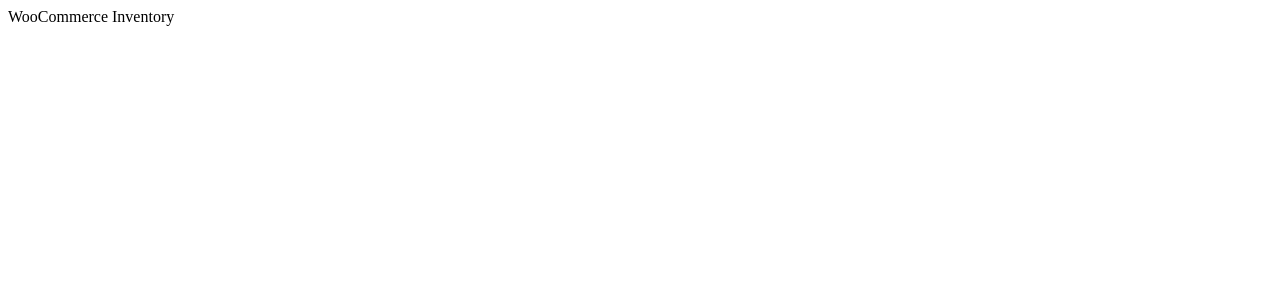
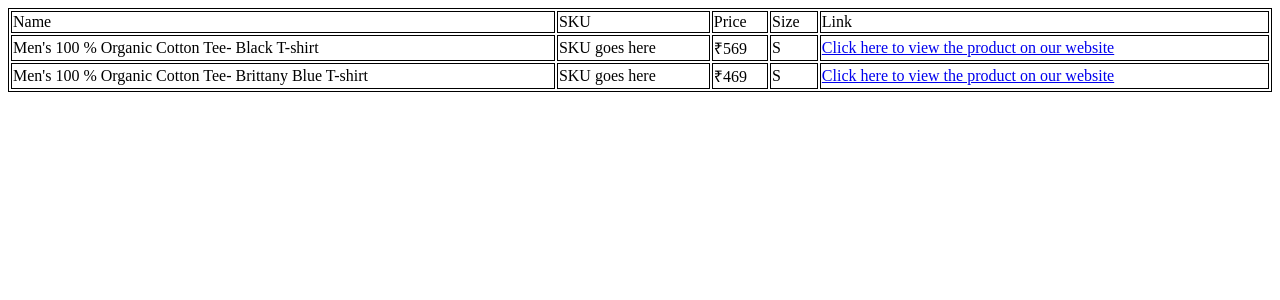
Before and after one commit to Brauxel/woodwose-connector-frontend, a React (Create React App) app: page /woocommerce-inventory in a window 1280 px wide. Shown: the top 300 px of the page. Built offline with nearby package versions, Linux system fonts and the light colour scheme.

Commit message:
[Aakash Bhatia]-[Setup WooCommerce Inventory page]-[styles passed as props for table and table head]

```diff
--- a/package.json
+++ b/package.json
@@ -19,6 +19,7 @@
     "react-router-dom": "^6.3.0",
     "react-scripts": "5.0.1",
     "redux": "^4.2.0",
+    "styled-components": "^5.3.5",
     "typescript": "^4.7.4",
     "web-vitals": "^2.1.4"
   },
@@ -50,6 +51,7 @@
   "devDependencies": {
     "@types/eslint": "^8.4.5",
     "@types/prettier": "^2.7.0",
+    "@types/styled-components": "^5.1.26",
     "@typescript-eslint/eslint-plugin": "^5.33.1",
     "@typescript-eslint/parser": "^5.33.1",
     "cypress": "^10.6.0",
--- a/src/components/pages/WooCommerceInventory/index.tsx
+++ b/src/components/pages/WooCommerceInventory/index.tsx
@@ -1 +1,56 @@
-export const WooCommerceInventory = () => <>WooCommerce Inventory</>
+import { TableColumn } from '../../shared/atoms/TableColumn'
+import { TableHead } from '../../shared/atoms/TableHead'
+import { Table } from '../../shared/elements/Table'
+import { TableRow } from '../../shared/molecules/TableRow'
+
+export const WooCommerceInventory = () => {
+  return (
+    <>
+      <Table>
+        <TableRow>
+          <TableHead>Name</TableHead>
+          <TableHead>SKU</TableHead>
+          <TableHead>Price</TableHead>
+          <TableHead>Size</TableHead>
+          <TableHead>Link</TableHead>
+        </TableRow>
+
+        <TableRow>
+          <TableColumn>
+            Men&apos;s 100 % Organic Cotton Tee- Black T-shirt
+          </TableColumn>
+          <TableColumn>SKU goes here</TableColumn>
+          <TableColumn>₹569</TableColumn>
+          <TableColumn>S</TableColumn>
+          <TableColumn>
+            <a
+              href="https://woodwose.in/product/mens-100-organic-cotton-black-t-shirt/"
+              target="_blank"
+              rel="noreferrer"
+            >
+              Click here to view the product on our website
+            </a>
+          </TableColumn>
+        </TableRow>
+
+        <TableRow>
+          <TableColumn>
+            Men&apos;s 100 % Organic Cotton Tee- Brittany Blue T-shirt
+          </TableColumn>
+          <TableColumn>SKU goes here</TableColumn>
+          <TableColumn>₹469</TableColumn>
+          <TableColumn>S</TableColumn>
+          <TableColumn>
+            <a
+              href="https://woodwose.in/product/100-organic-cotton-mens-brittany-blue-t-shirt/"
+              target="_blank"
+              rel="noreferrer"
+            >
+              Click here to view the product on our website
+            </a>
+          </TableColumn>
+        </TableRow>
+      </Table>
+    </>
+  )
+}
--- /dev/null
+++ b/src/components/shared/atoms/TableColumn/index.tsx
@@ -0,0 +1,14 @@
+import React from 'react'
+import styled from 'styled-components'
+
+interface TableRowColumnProps {
+  children: React.ReactNode
+}
+
+const TableColumnComponent = styled.td`
+  border: 1px solid black;
+`
+
+export const TableColumn: React.FC<TableRowColumnProps> = ({ children }) => (
+  <TableColumnComponent>{children}</TableColumnComponent>
+)
--- /dev/null
+++ b/src/components/shared/atoms/TableHead/index.tsx
@@ -0,0 +1,23 @@
+import React from 'react'
+import styled from 'styled-components'
+
+interface TableHeadComponentProps {
+  borderWidth?: string
+  borderStyle?: string
+  borderColor?: string
+}
+
+interface TableHeadProps {
+  children: React.ReactNode
+  styles?: TableHeadComponentProps
+}
+
+const TableHeadComponent = styled.td<TableHeadComponentProps>`
+  border-width: ${({ borderWidth }) => borderWidth || '1px'};
+  border-style: ${({ borderStyle }) => borderStyle || 'solid'};
+  border-color: ${({ borderColor }) => borderColor || 'black'};
+`
+
+export const TableHead: React.FC<TableHeadProps> = ({ children, styles }) => (
+  <TableHeadComponent {...styles}>{children}</TableHeadComponent>
+)
--- /dev/null
+++ b/src/components/shared/elements/Table/index.tsx
@@ -0,0 +1,27 @@
+import React from 'react'
+import styled from 'styled-components'
+
+interface TableComponentProps {
+  borderWidth?: string
+  borderStyle?: string
+  borderColor?: string
+  width?: string
+  textAlign?: string
+}
+
+interface TableProps {
+  children: React.ReactNode
+  styles?: TableComponentProps
+}
+
+const TableComponent = styled.table<TableComponentProps>`
+  border-width: ${({ borderWidth }) => borderWidth || '1px'};
+  border-style: ${({ borderStyle }) => borderStyle || 'solid'};
+  border-color: ${({ borderColor }) => borderColor || 'black'};
+  width: ${({ width }) => width || '100%'};
+  text-align: ${({ textAlign }) => textAlign || 'left'};
+`
+
+export const Table: React.FC<TableProps> = ({ children, styles }) => (
+  <TableComponent {...styles}>{children}</TableComponent>
+)
--- /dev/null
+++ b/src/components/shared/molecules/TableRow/index.tsx
@@ -0,0 +1,9 @@
+import React from 'react'
+
+interface TableRowProps {
+  children: React.ReactNode
+}
+
+export const TableRow: React.FC<TableRowProps> = ({ children }) => (
+  <tr>{children}</tr>
+)
```
Also changed, not shown: 1 other file (tests, documents, lock files or other folders).
